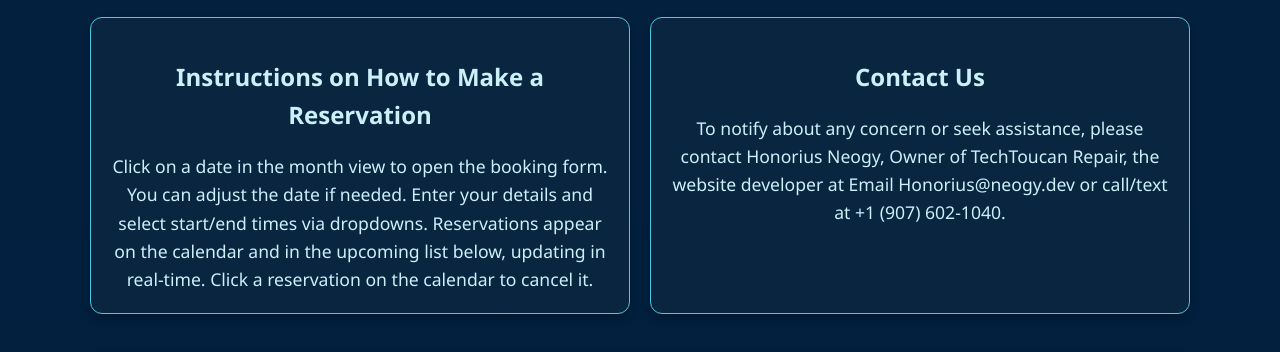
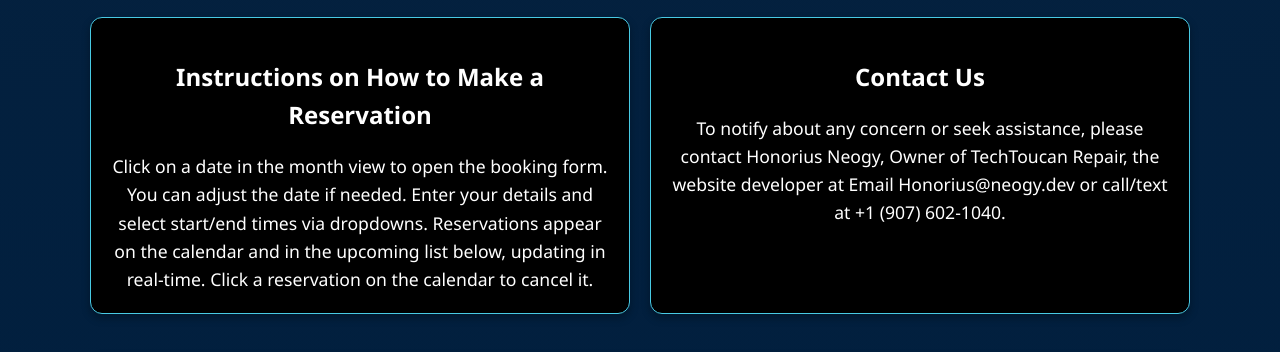
Before and after one commit to hneogy/ReserveRaven, a plain HTML site: page index.html in a window 1280 px wide. Shown: the part 107-459 px from the top of the page. Drawn offline with nearby package versions, Linux system fonts and the light colour scheme; no server answers.

Commit message:
Update index.html

```diff
--- a/index.html
+++ b/index.html
@@ -47,7 +47,7 @@
 
         #instructions, #contact-info {
             flex: 1;
-            background-color: var(--deep-blue);
+            background-color: #000000;
             border: 1px solid var(--border-color);
             border-radius: 12px;
             padding: 20px;
@@ -55,14 +55,14 @@
         }
 
         #instructions h2, #contact-info h2 {
-            color: var(--light-accent);
+            color: var(--text-light);
             text-align: center;
             margin-bottom: 15px;
         }
 
         #instructions p, #contact-info p {
             text-align: center;
-            color: var(--light-accent);
+            color: var(--text-light);
             font-size: 1.1em;
             margin-bottom: 0;
         }
@@ -248,7 +248,8 @@
         /* Footer styles */
         footer {
             text-align: center;
-            color: var(--light-accent);
+            background-color: #000000;
+            color: #ffffff;
             font-size: 0.9em;
             margin-top: 40px;
             padding: 10px 0;
@@ -411,7 +412,7 @@
     <script src="https://cdn.jsdelivr.net/npm/fullcalendar@5.11.3/main.min.js"></script>
     <script>
         // Replace with your own Firebase config
-         const firebaseConfig = {
+        const firebaseConfig = {
 		apiKey: "AIzaSyCDLTQNqd8yurjqXv6DmBdIPFCtokrToto",
 		authDomain: "reserveraven-13f34.firebaseapp.com",
 		databaseURL: "https://reserveraven-13f34-default-rtdb.firebaseio.com",
@@ -420,7 +421,7 @@
 		messagingSenderId: "554985261960",
 		appId: "1:554985261960:web:8e0d31e8b72994456b483d",
 		measurementId: "G-6KB7P4L83S"
-		};
+        };
 
         // Initialize Firebase
         firebase.initializeApp(firebaseConfig);
```
